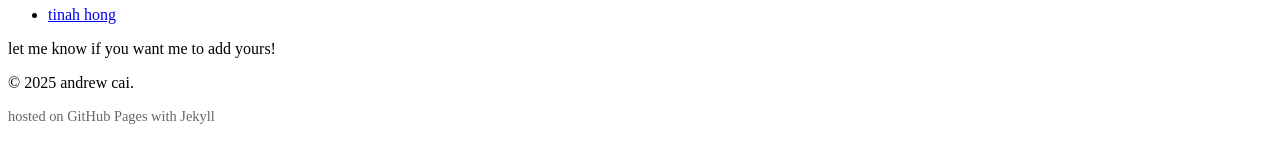
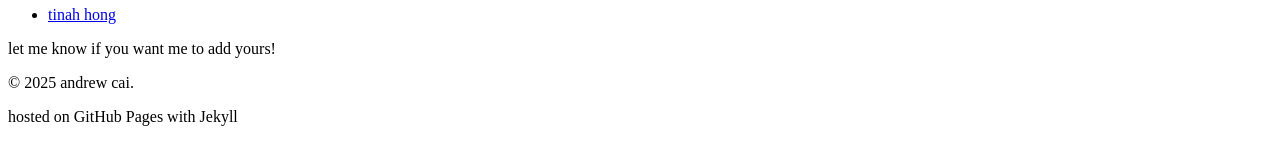
Before and after one commit to andrewcai31/andrewcai31.github.io, a Jekyll site: the page built from index.html, in a window 1280 px wide. Shown: the part 463-628 px from the top of the page. Built offline with Jekyll 4.4.1, drawn with Linux system fonts in a browser that asks for light colours.

Commit message:
small changes

```diff
--- a/_layouts/default.html
+++ b/_layouts/default.html
@@ -34,7 +34,7 @@
 
         <footer>
             <p>&copy; {{ site.time | date: '%Y' }} {{ site.author }}.</p>
-            <p style="font-size: 0.9em; color: #666; margin-top: 10px;">hosted on GitHub Pages with Jekyll</p>
+            <p>hosted on GitHub Pages with Jekyll</p>
         </footer>
     </div>
 
--- a/photo-wall/index.html
+++ b/photo-wall/index.html
@@ -130,7 +130,7 @@
 
     <div class="photo-item">
         <img src="/assets/images/photos/IMG_9017.jpeg" alt="Photo" onclick="openPhotoModal(this)">
-        <div class="photo-caption">two seconds before a monkey stole my chips</div>
+        <div class="photo-caption">two seconds before my chips were stolen</div>
     </div>
 
     <div class="photo-item">
```
